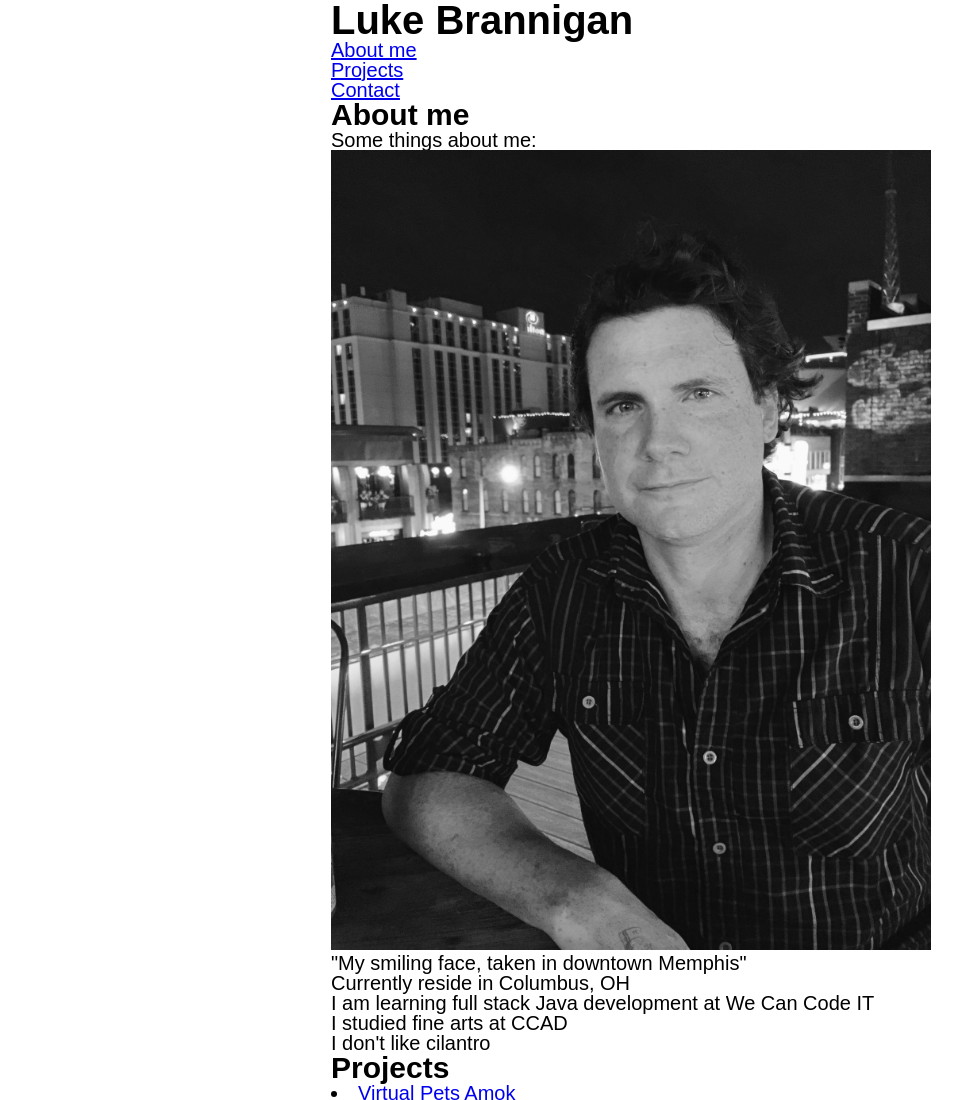
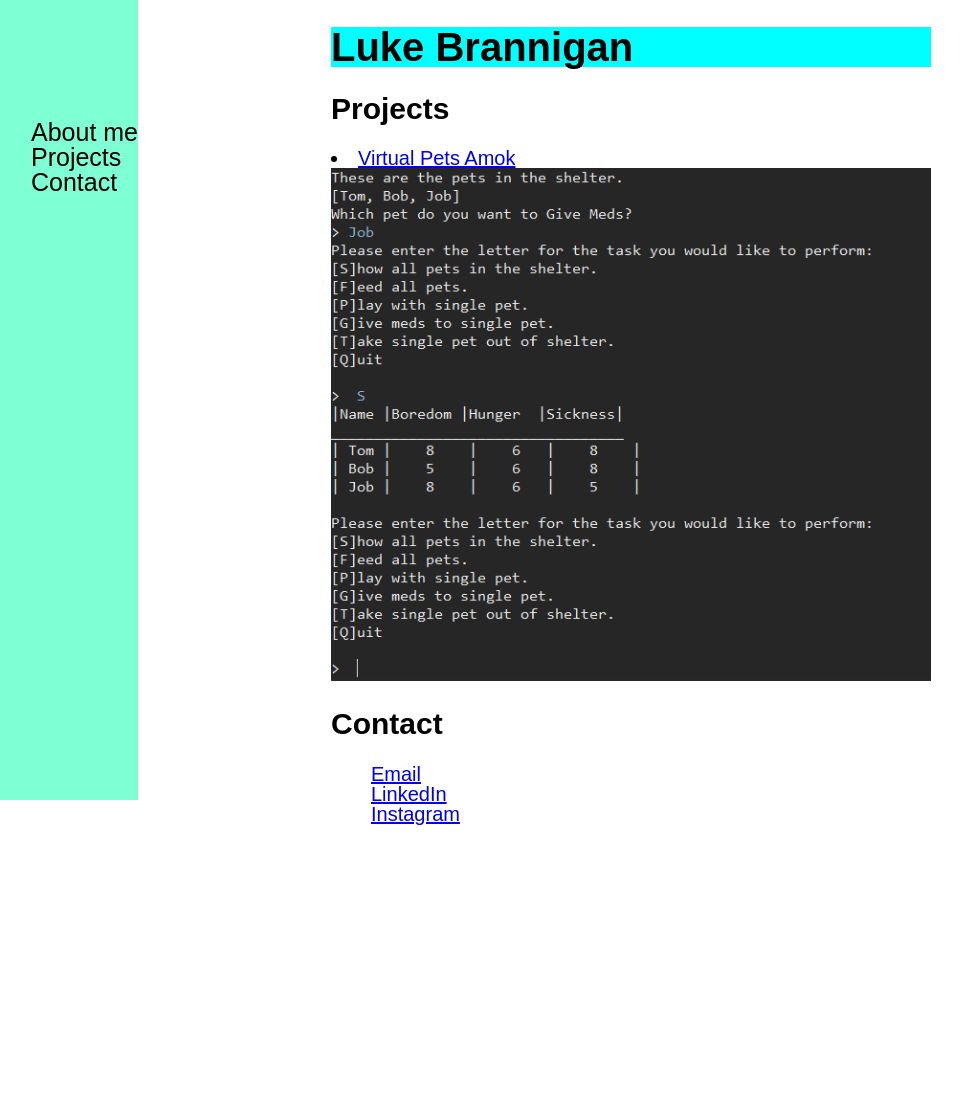
Before and after one commit to Lukebrannigan57/lukebrannigan57.github.io, a plain HTML site: page main.css/index.html in a window 1280 px wide. Shown: the top 1100 px of the page, without its empty margins (9-971 px from the left). Drawn offline with Linux system fonts and the light colour scheme.

Commit message:
created about-me file and filled out

```diff
--- a/main.css/index.html
+++ b/main.css/index.html
@@ -19,22 +19,22 @@
 </head>
 <body>
     <div class="wrapper">
-    <header classs = "main-header">
+    <header class = "main-header">
         <h1 class = "main-header__title">Luke Brannigan</h1>
-        <aside class = "navigation">
+    </header>
+    <aside class = "sidenav">
+        <nav>
             <ul class = "navigation__list">
-                <li class = "navigation__list__item"><a href = "#AboutMe">About me</a></li>
+                <li class = "navigation__list__item"><a href = "content/aboutMe.html">About me</a></li>
                 <li class = "navigation__list__item"><a href = "#Projects">Projects</a></li>
                 <li class = "navigation__list__item"><a href = "#Contact">Contact</a></li>
             </ul>
+        </nav>
     </aside>
-    </header>
 
     <main>
 
-        <aside class = "sidenav">
-        </aside>
-    <h2 class = "header2"> About me</h2>
+            <!-- <h2 class = "header2"> About me</h2>
             <p>Some things about me:
                 <ul>
                     <figure>
@@ -48,7 +48,7 @@
                     <li class = "list__item">I don't like cilantro</li>
 
                 </ul>
-        </p>
+                </p> -->
         <h2  class = "header2">Projects</h2>
         <li><a href = https://github.com/Lukebrannigan57/virtual-pets-amok-forage>Virtual Pets Amok</a></li>
         <img src = "images/CAPTURE.PNG">
--- a/main.css/main.css
+++ b/main.css/main.css
@@ -1,9 +1,45 @@
 *{
     box-sizing: border-box;
-    margin: 0;
-    padding: 0;
+    margin: 25;
+    padding: 25;
 }
 
+.sidenav{
+    height: 100%;
+    width: 300 px;
+    position: fixed;
+    z-index: 1;
+    top: 0;
+    left: 0;
+    background-color: aquamarine;
+    overflow-x: hidden;
+    padding-top: 100px;
+
+}
+
+.sidenav a{
+    padding: 60 px 80 px 60px 160px;
+    text-decoration: none;
+    font-size: 25px;
+    color: black;
+    display: block;
+}
+
+.sidenav a:hover {
+    color: blueviolet;
+
+}
+
+.main{
+    margin-left: 160px;
+    padding: 0px 10px;
+}
+
+@media screen and (max-height: 450px){
+    .sidenav {padding-top: 15px;}
+    .sidenav a {font-size: 15px;}
+
+}
 html {
     font: 20px/1 sans-serif;
 }
```
Also changed, not shown: main.css/about-me.html (added, +26 -0 lines). Lines whose indentation alone changed are shown as unchanged.
